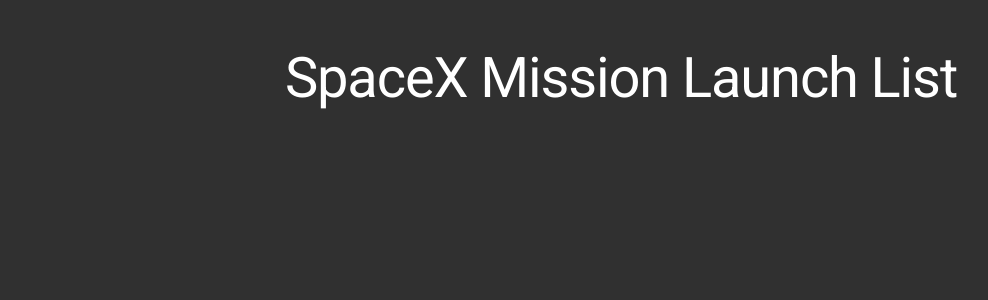
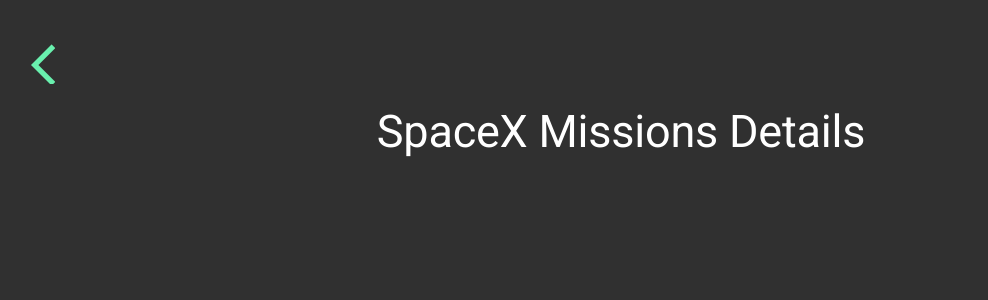
Before and after one commit to junnysmiles/101197834-lab-test2-comp3133, an Angular app: page /mission-details/1 in a window 1280 px wide. Shown: the top 300 px of the page, without its empty margins (19-1007 px from the left). Built offline with nearby package versions, Linux system fonts and the light colour scheme; no server answers.

Commit message:
Updated routing to use just router-outlet in order for routes to work, updated mission details component, slowly completing mission details page

```diff
--- a/src/app/app.component.html
+++ b/src/app/app.component.html
@@ -1,8 +1 @@
-<body class="mat-app-background">
-  <div style="padding: 50px 10px 0px">
-    <h1 class="mat-display-3" style="text-align:center">SpaceX Mission Launch List</h1>
-  </div>
-  <div>
-    <app-missionlist></app-missionlist>
-  </div>
-</body>
+<router-outlet></router-outlet>
--- a/src/app/app.component.ts
+++ b/src/app/app.component.ts
@@ -6,5 +6,5 @@
   styleUrls: ['./app.component.css']
 })
 export class AppComponent {
-  title = '101197834-lab-test2-comp3133';
+
 }
--- a/src/app/missiondetails/missiondetails.component.html
+++ b/src/app/missiondetails/missiondetails.component.html
@@ -1 +1,10 @@
-<p>missiondetails works!</p>
+<body class="mat-app-background">
+  <div>
+    <h1>
+      <a href="/"><mat-icon style="padding: 40px 0px 20px 50px; font-size:50px;"color="accent">arrow_back_ios</mat-icon></a>
+    </h1>
+  </div>
+  <div style="text-align:center">
+    <h1 class="mat-display-2">SpaceX Missions Details</h1>
+  </div>
+</body>
--- a/src/app/missiondetails/missiondetails.component.ts
+++ b/src/app/missiondetails/missiondetails.component.ts
@@ -1,4 +1,7 @@
 import { Component, OnInit } from '@angular/core';
+import { ActivatedRoute } from '@angular/router';
+import { Mission } from '../models/mission';
+import { SpacexapiService } from '../network/spacexapi.service';
 
 @Component({
   selector: 'app-missiondetails',
@@ -7,9 +10,20 @@
 })
 export class MissiondetailsComponent implements OnInit {
 
-  constructor() { }
+  mission?:Mission;
+
+  constructor(private dataService:SpacexapiService, private route:ActivatedRoute) {
+    this.route.params.subscribe(params=>
+      this.getMission(params['id'])
+    );
+  }
 
   ngOnInit(): void {
   }
 
+  getMission(id:number){
+    this.dataService.getMission(id).subscribe(data=>{
+      this.mission = data;
+    });
+  }
 }
--- a/src/app/missionlist/missionlist.component.html
+++ b/src/app/missionlist/missionlist.component.html
@@ -1,7 +1,19 @@
+<body class="mat-app-background">
+  <div style="padding: 50px 10px 0px">
+    <h1 class="mat-display-3" style="text-align:center">SpaceX Mission Launch List</h1>
+  </div>
+  <div class="mat-app-background">
     <div *ngFor="let mission of missions" style="padding: 10px 20px">
-  <mat-card style="padding: 25px">
+      <mat-card style="padding: 25px" class="example-ripple-container mat-elevation-z4"
+      matRipple routerLink="mission-details/{{ mission.flight_number }}">
+        <img style="float: left; padding-right: 25px;" mat-card-sm-image src="{{ mission.links.mission_patch_small }}" />
         <mat-card-title>{{ mission.mission_name }}</mat-card-title>
         <mat-card-subtitle>{{ mission.launch_year }}</mat-card-subtitle>
         <mat-card-content>{{ mission.details }}</mat-card-content>
+        <mat-card-footer>
+          <mat-progress-bar mode="buffer"></mat-progress-bar>
+        </mat-card-footer>
       </mat-card>
     </div>
+  </div>
+</body>
```
Also changed, not shown: src/app/app-routing.module.ts (+2 -5 lines), src/app/app.module.ts (+7 -1 lines). Lines whose indentation alone changed are shown as unchanged.
